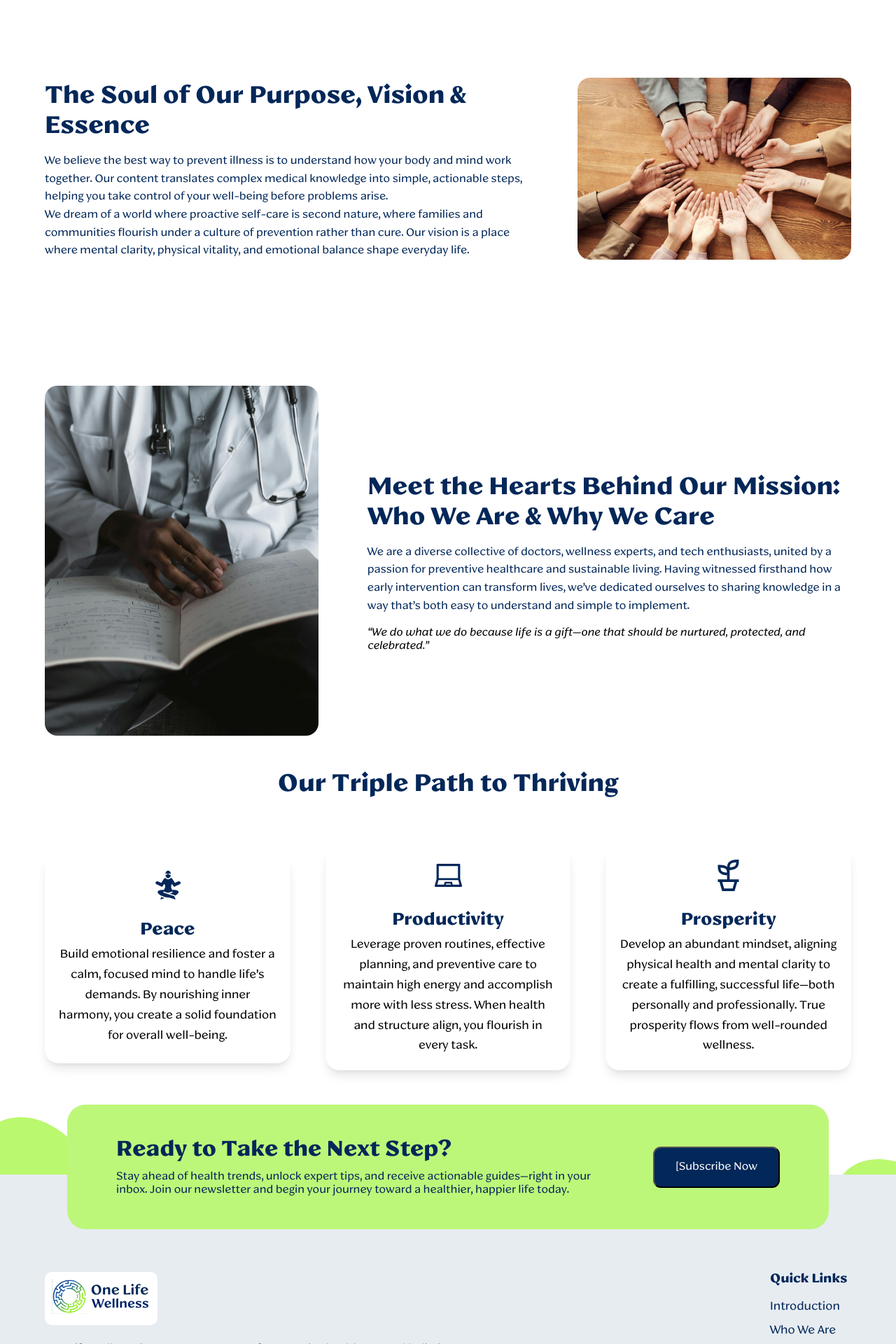
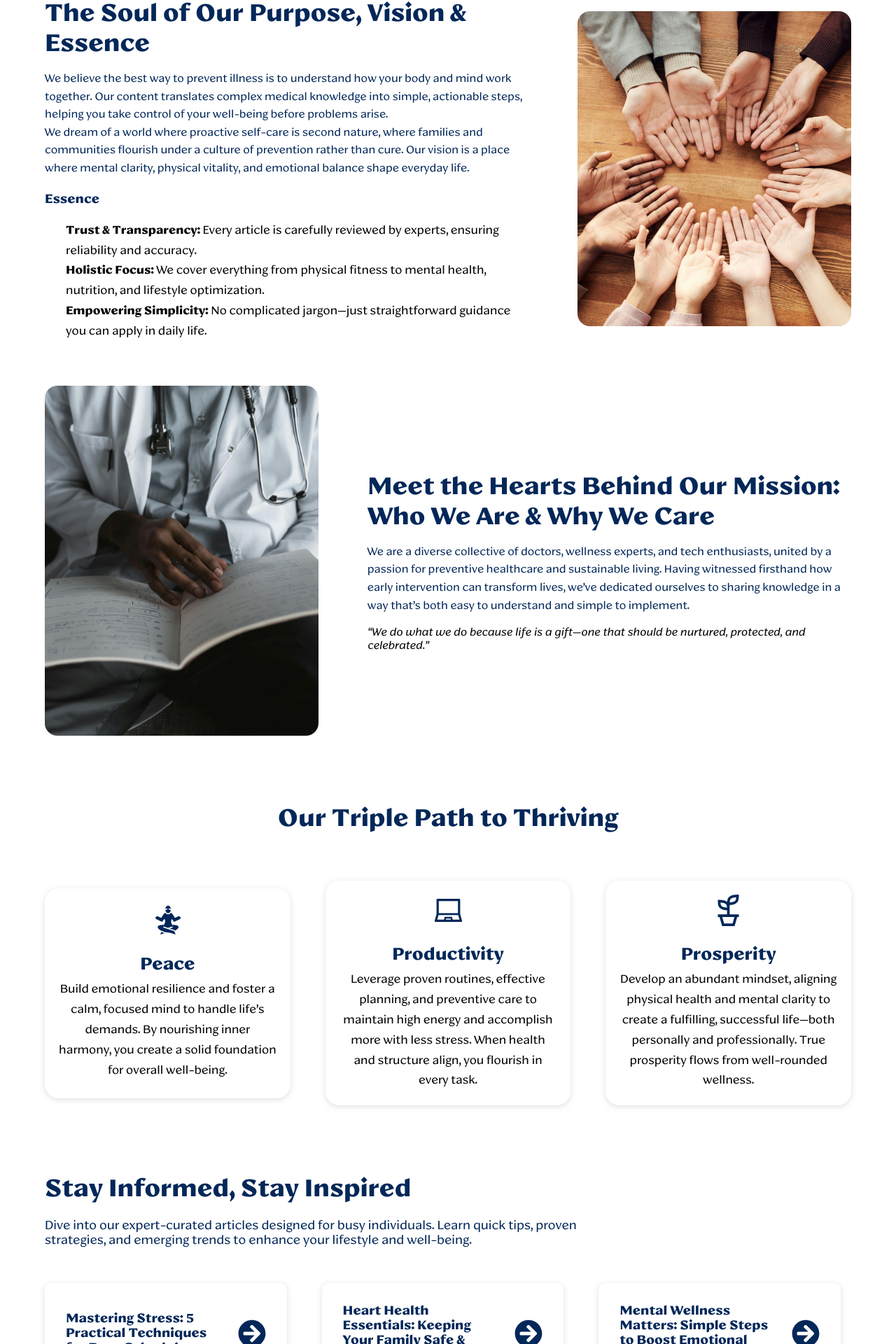
Before and after one commit to sidhartha8011/onelifewellnessv1, a React (Vite) app: page /welcome in a window 1280 px wide. Shown: the part 1807-3727 px from the top of the page at 70% size. Built offline with nearby package versions, Linux system fonts and the light colour scheme.

Commit message:
update bugs

```diff
--- a/package.json
+++ b/package.json
@@ -10,6 +10,7 @@
     "preview": "vite preview"
   },
   "dependencies": {
+    "axios": "^1.7.9",
     "canvas-confetti": "^1.9.3",
     "framer-motion": "^11.18.0",
     "gsap": "^3.12.7",
--- a/src/index.css
+++ b/src/index.css
@@ -91,6 +91,9 @@ button {
   transition: background-color 0.3s ease, color 0.3s ease;
 }
 
+.quotes{
+  font-style: italic !important;
+}
 
 /* Utility Classes for Flex */
 .flex {
--- a/src/pages/Contact.jsx
+++ b/src/pages/Contact.jsx
@@ -4,6 +4,7 @@ import { LiaFaxSolid } from "react-icons/lia";
 import { MdOutlineAttachEmail } from "react-icons/md";
 import PhoneInput from "react-phone-number-input";
 import 'react-phone-number-input/style.css';
+import axios from 'axios';
 
 const Contact = () => {
   const [formData, setFormData] = useState({
@@ -14,6 +15,8 @@ const Contact = () => {
     message: "",
   });
   const [submitted, setSubmitted] = useState(false); // Track form submission
+  const [errorMessage, setErrorMessage] = useState(""); // To display errors
+  const [loading, setLoading] = useState(false); // To manage loading state
 
   // Handle input changes
   const handleInputChange = (e) => {
@@ -33,10 +36,32 @@ const Contact = () => {
   };
 
   // Handle form submission
-  const handleSubmit = (e) => {
+  const handleSubmit = async (e) => {
     e.preventDefault(); // Prevent page reload
-    console.log("Form Submitted with data:", formData);
-    setSubmitted(true); // Set submitted to true to show the thank you message
+
+    // Check if any field is empty
+    if (!formData.name || !formData.email || !formData.phoneNumber || !formData.purpose || !formData.message) {
+      setErrorMessage("All fields are required");
+      return;
+    }
+
+    setLoading(true);
+    setErrorMessage(""); // Clear any previous errors
+
+    try {
+      // Send form data to the backend API using axios
+      const response = await axios.post("http://localhost:5000/send-email", formData);
+
+      if (response.status === 200) {
+        setSubmitted(true); // Set submitted to true to show the thank you message
+      }
+    } catch (error) {
+      // Handle errors during the API request
+      setErrorMessage("Failed to send the form. Please try again.");
+      console.error("Form submission error: ", error);
+    } finally {
+      setLoading(false); // Stop loading
+    }
   };
 
   return (
@@ -104,10 +129,12 @@ const Contact = () => {
                   onChange={handleInputChange}
                   required
                 />
-                <button type="submit" className="submit-button">
-                  SEND
+                <button type="submit" className="submit-button" disabled={loading}>
+                  {loading ? "Sending..." : "SEND"}
                 </button>
               </form>
+
+              {errorMessage && <p className="error-message">{errorMessage}</p>}
             </div>
           ) : (
             <div className="thank-you-message">
@@ -115,6 +142,8 @@ const Contact = () => {
               <p>We’ve received your information and will get back to you soon.</p>
             </div>
           )}
+
+
         </div>
 
         <div className="google-maps-container">
@@ -124,6 +153,7 @@ const Contact = () => {
             frameBorder="0"
             scrolling="no"
             marginHeight="0"
+            className="google-maps-preview"
             marginWidth="0"
             src="https://maps.google.com/maps?width=100%25&amp;height=600&amp;hl=en&amp;q=Dubai+(One%20Life%20Wellness)&amp;t=&amp;z=12&amp;ie=UTF8&amp;iwloc=B&amp;output=embed"
           ></iframe>
--- a/src/pages/Home.jsx
+++ b/src/pages/Home.jsx
@@ -1,7 +1,7 @@
 import React from "react";
 
 import { CgArrowLongRight } from "react-icons/cg";
-
+import { FaArrowCircleRight } from "react-icons/fa";
 import adults from "../assets/images/cs-images/adults.png";
 import children from "../assets/images/cs-images/children.png";
 import grandparents from "../assets/images/cs-images/grandparents.png";
@@ -122,6 +122,21 @@ const Home = () => {
                 clarity, physical vitality, and emotional balance shape everyday
                 life.
               </p>
+              <div className="essence-section">
+                <h3>Essence</h3>
+                <ul>
+                  <li><strong>
+                  Trust & Transparency:</strong> Every article is carefully reviewed by experts, ensuring reliability and accuracy.
+                  </li>
+                  <li>
+                  <strong>
+                  Holistic Focus:  </strong>We cover everything from physical fitness to mental health, nutrition, and lifestyle optimization.
+                  </li>
+                  <li>
+                    <strong>Empowering Simplicity: </strong> No complicated jargon—just straightforward guidance you can apply in daily life.
+                    </li>
+                </ul>
+              </div>
             </div>
           </div>
 
@@ -154,7 +169,7 @@ const Home = () => {
           </div>
 
           {/* <!-- Section 4: Content Left, Image Right --> */}
-          <div class="olw-home-intro-section olw-home-layout-image-right bottom-100">
+          <div class="olw-home-intro-section olw-home-layout-image-right">
             <div class="olw-home-box-container">
               <h2 class="olw-home-title">Our Triple Path to Thriving</h2>
               <ul class="olw-home-list">
@@ -185,6 +200,29 @@ const Home = () => {
           </div>
         </div>
       </div>
+
+      <div className="olw-welcome-article bottom-100">
+              <div className="article-header">
+              <h1>Stay Informed, Stay Inspired</h1>
+              <p>Dive into our expert-curated articles designed for busy individuals. Learn quick tips, proven strategies, and emerging trends to enhance your lifestyle and well-being.</p>
+              </div>
+
+              <div className="articles-preview">
+                <div className="articles-thumbnail">
+                  <h3>Mastering Stress: 5 Practical Techniques for Busy Schedules</h3>
+                  <div>
+                  <FaArrowCircleRight className="articles-icon" /></div>
+                </div>
+                <div className="articles-thumbnail">
+                  <h3>Heart Health Essentials: Keeping Your Family Safe & Active</h3>
+                  <div> <FaArrowCircleRight className="articles-icon" /></div>
+                </div>
+                <div className="articles-thumbnail">
+                  <h3>Mental Wellness Matters: Simple Steps to Boost Emotional Resilience</h3>
+                  <div>  <FaArrowCircleRight className="articles-icon" /></div>
+                </div>
+              </div>
+      </div>
       <CallToAction
         title="Ready to Take the Next Step?"
         description="Stay ahead of health trends, unlock expert tips, and receive actionable guides—right in your inbox. Join our newsletter and begin your journey toward a healthier, happier life today."
--- a/src/pages/WhyItMatters.jsx
+++ b/src/pages/WhyItMatters.jsx
@@ -93,7 +93,7 @@ const WhyItMatters = () => {
         {/* Peace Section */}
         <section className="whim-main-layout">
           <div className="whim-image-cotainer peace-background">
-            <p>“ In the stillness of a peaceful mind, every breath becomes a gentle reminder of our own resilience. ”</p>
+            <p className='quotes'>“ In the stillness of a peaceful mind, every breath becomes a gentle reminder of our own resilience. ”</p>
           </div>
           <div className="whim-content-container">
             <h2>Peace: The Foundation of Inner Calm</h2>
@@ -170,14 +170,14 @@ const WhyItMatters = () => {
             </div>
           </div>
           <div className="whim-image-cotainer productivity-background">
-            <p>“ Productivity flourishes when every task reflects the greater purpose guiding our day-to-day efforts. ”</p>
+            <p className='quotes' >“ Productivity flourishes when every task reflects the greater purpose guiding our day-to-day efforts. ”</p>
           </div>
         </section>
 
         {/* Prosperity Section */}
         <section className="whim-main-layout">
           <div className="whim-image-cotainer prosperity-background">
-            <p>“ Prosperity blossoms when the heart brims with gratitude. ”</p>
+            <p className='quotes'>“ Prosperity blossoms when the heart brims with gratitude. ”</p>
           </div>
           <div className="whim-content-container">
             <h2>Prosperity: Inviting Abundance from the Inside Out</h2>
--- a/src/styles/Home.css
+++ b/src/styles/Home.css
@@ -94,6 +94,16 @@
     width: auto;
   }
 
+  .essence-section{
+    display: flex;
+    flex-direction: column;
+    gap: 20px;
+    margin-top: 20px;
+  }
+
+  .essence-section ul{
+    padding-left: 30px;
+  }
 
   .home-adults{
     position: absolute;
@@ -154,6 +164,7 @@
 
   .olw-home-image {
     width: 100%;
+    min-height: 450px;
     max-height: 500px;
     object-fit: cover;
     border-radius: 18px;
@@ -207,9 +218,58 @@
     padding: 20px;
     border-radius: 20px;
     text-align: center;
-    box-shadow: rgba(0, 0, 0, 0.1) 0px 10px 15px -3px, rgba(0, 0, 0, 0.05) 0px 4px 6px -2px;
+    box-shadow: rgba(99, 99, 99, 0.2) 0px 2px 8px 0px;
   }
 
+
+  .olw-welcome-article {
+    padding: 0 5%;
+    margin-bottom: 100px;
+    display: flex;
+    flex-direction: column;
+    gap: 50px;
+
+  }
+
+  .article-header{
+    display: flex;
+    flex-direction: column;
+    gap: 20px;
+  }
+
+
+  .article-header{
+    font-size: 18px;
+    max-width: 70%;
+  }
+  .articles-preview{
+    display: flex;
+    flex-wrap: wrap;
+    gap: 50px;
+  }
+
+  .articles-thumbnail{
+    width: 30%;
+    display: flex;
+    align-items: center;
+    justify-content: space-between;
+    gap: 30px;
+    cursor: pointer;
+    padding: 30px;
+    border-radius: 10px;
+    transition: 0.3s ease-in-out;
+    box-shadow: rgba(99, 99, 99, 0.2) 0px 2px 8px 0px;
+  }
+
+  .articles-thumbnail:hover{
+    background: #f3f3f3;
+  }
+
+  .articles-icon{
+    display: flex;
+    font-size: 40px;
+    color: var(--primary-blue);
+  }
 
 
   @media (min-width: 768px) and (max-width: 1024px) {
--- a/src/styles/Pages.css
+++ b/src/styles/Pages.css
@@ -809,6 +809,9 @@
     height: 500px;
 }
 
+.google-maps-preview{
+  border-radius: 20px;
+}
 
 .contact-form-heading{
     display: flex;
```
Also changed, not shown: 1 other file (tests, documents, lock files or other folders).
